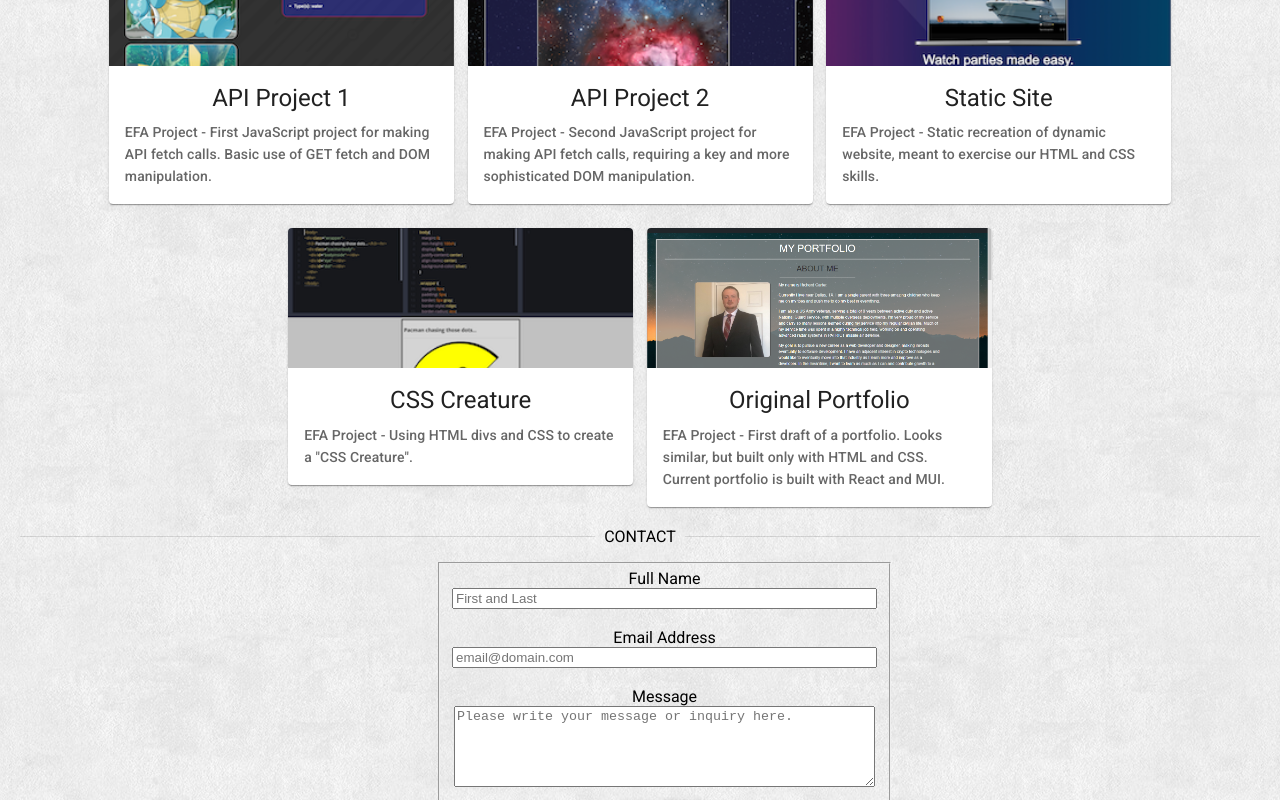
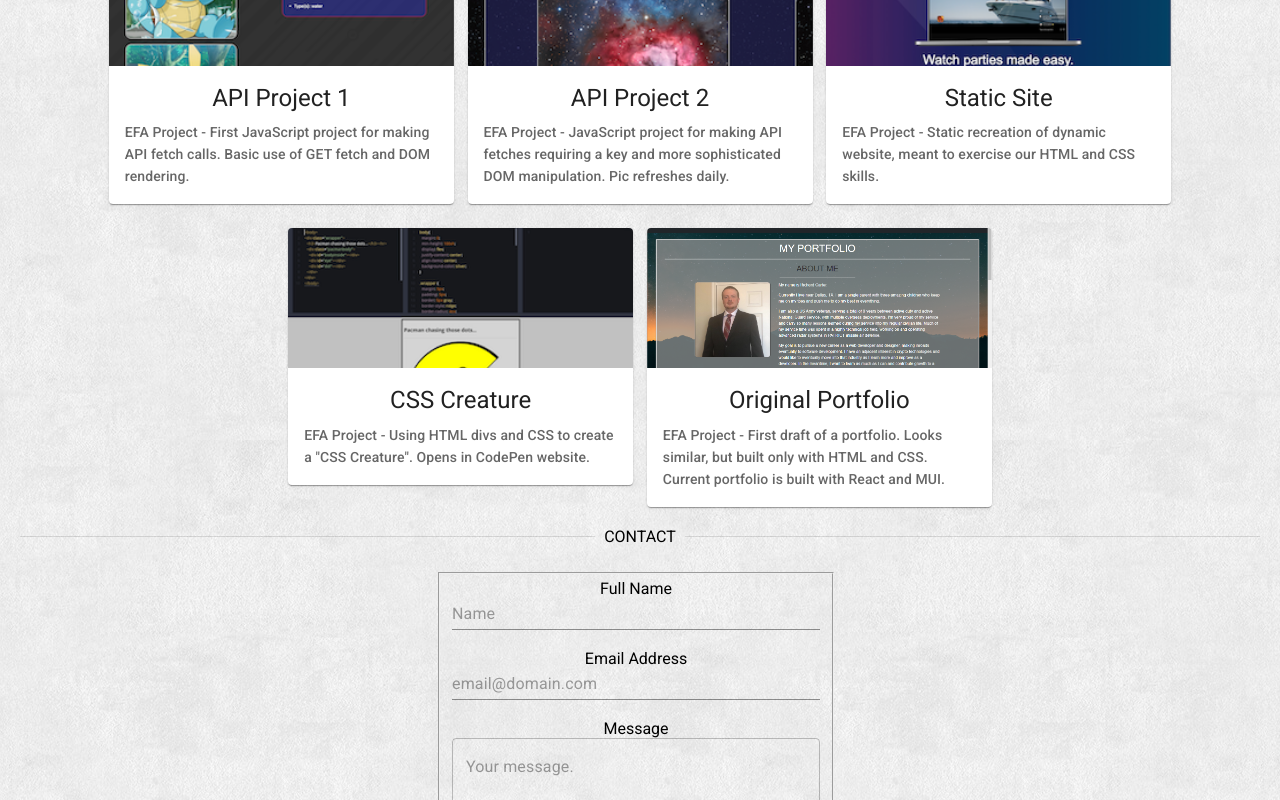
Before and after one commit to rcartr/rcartr.github.io, a React (Create React App) app: page / in a window 1280 px wide. Shown: the part 560-1360 px from the top of the page. Built offline with nearby package versions, Linux system fonts and the light colour scheme.

Commit message:
updated contact, small body fixes

```diff
--- a/src/App.css
+++ b/src/App.css
@@ -27,5 +27,6 @@ body {
 }
 
 #fs-frm {
-  max-width: 400px;
+  width: 400px;
+  margin: 10px;
 }
--- a/src/components/Body.js
+++ b/src/components/Body.js
@@ -90,7 +90,7 @@ function Body() {
                                     API Project 1
                                 </Typography>
                                 <Typography variant="subtitle2" color="text.secondary" align="left">
-                                    EFA Project - First JavaScript project for making API fetch calls. Basic use of GET fetch and DOM manipulation.
+                                    EFA Project - First JavaScript project for making API fetch calls. Basic use of GET fetch and DOM rendering.
                                 </Typography>
                             </CardContent>
                             </CardActionArea>
@@ -110,7 +110,7 @@ function Body() {
                                     API Project 2
                                 </Typography>
                                 <Typography variant="subtitle2" color="text.secondary" align="left">
-                                    EFA Project - Second JavaScript project for making API fetch calls, requiring a key and more sophisticated DOM manipulation.
+                                    EFA Project - JavaScript project for making API fetches requiring a key and more sophisticated DOM manipulation. Pic refreshes daily.
                                 </Typography>
                             </CardContent>
                             </CardActionArea>
@@ -150,7 +150,7 @@ function Body() {
                                     CSS Creature
                                 </Typography>
                                 <Typography variant="subtitle2" color="text.secondary" align="left">
-                                    EFA Project - Using HTML divs and CSS to create a "CSS Creature".
+                                    EFA Project - Using HTML divs and CSS to create a "CSS Creature". Opens in CodePen website.
                                 </Typography>
                             </CardContent>
                             </CardActionArea>
--- a/src/components/ContactMe.js
+++ b/src/components/ContactMe.js
@@ -1,23 +1,25 @@
 import * as React from 'react';
 
+import Box from '@mui/material/Box';
 import Button from '@mui/material/Button';
+import TextField  from '@mui/material/TextField';
 
 const ContactMe = () => {
     return(
-        <div className="main">
+        <Box className="contactBox" width="450" sx={{ padding: '10px', margin: '10px' }}>
             <form id="fs-frm" name="simple-contact-form" accept-charset="utf-8" action="https://formspree.io/f/xeqvrzww" method="post">
                 <fieldset id="fs-frm-inputs">
                     <label for="full-name">Full Name</label><br/>
-                        <input type="text" size="50" name="name" id="full-name" placeholder="First and Last" required=""/><br/><br/>
+                        <TextField type="text" variant="standard" size="50" name="name" id="full-name" placeholder="Name" fullWidth required/><br/><br/>
                     <label for="email-address">Email Address</label><br/>
-                        <input type="email" size="50" name="_replyto" id="email-address" placeholder="email@domain.com" required=""/><br/><br/>
+                        <TextField type="email" variant="standard" size="50" name="_replyto" id="email-address" placeholder="email@domain.com" fullWidth required/><br/><br/>
                     <label for="message">Message</label><br/>
-                        <textarea rows="5" cols="50" name="message" id="message" placeholder="Please write your message or inquiry here." required=""></textarea>
-                        <input type="hidden" name="_subject" id="email-subject" value="Contact Form Submission"/>
+                        <TextField type="text" variant="outlined" multiline="true" rows="5" cols="50" name="message" id="message" placeholder="Your message." fullWidth required/>
+                        <input type="hidden" name="_subject" id="email-subject" value="Contact Form Submission"/><p/>
                     <Button type="submit" variant="contained" sx={{ margin: '10px' }}>Submit</Button>
                 </fieldset><br/>
             </form>
-        </div>
+        </Box>
     )
 }
 
```
